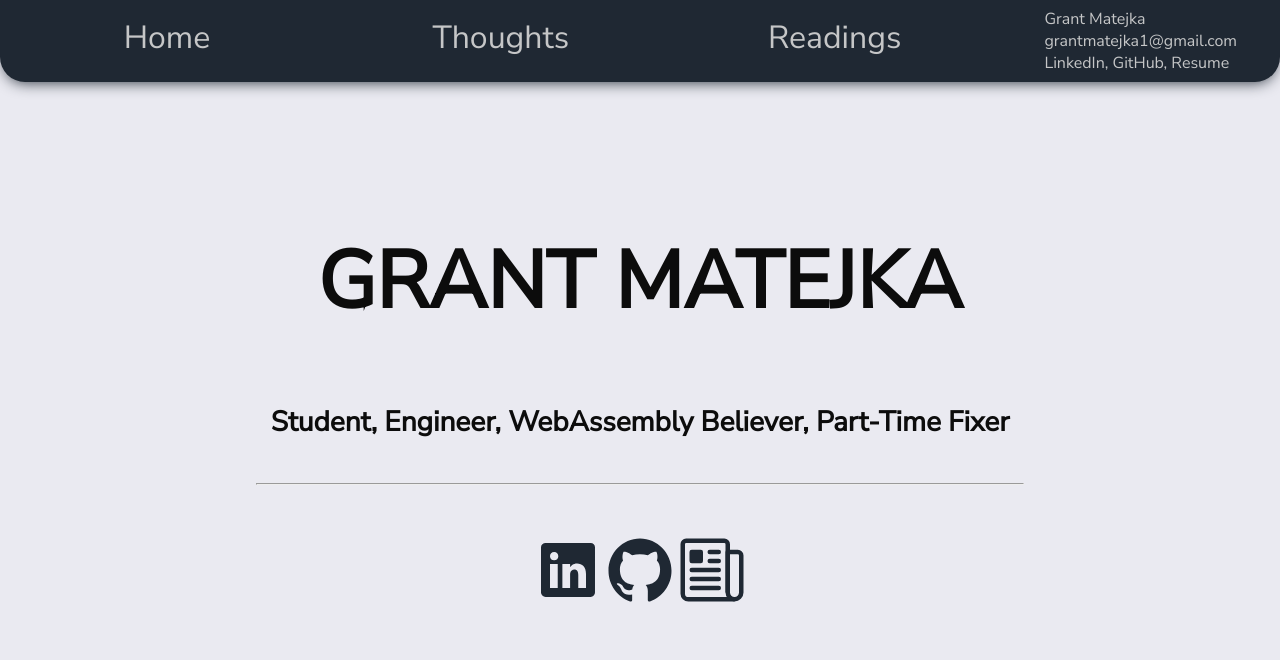
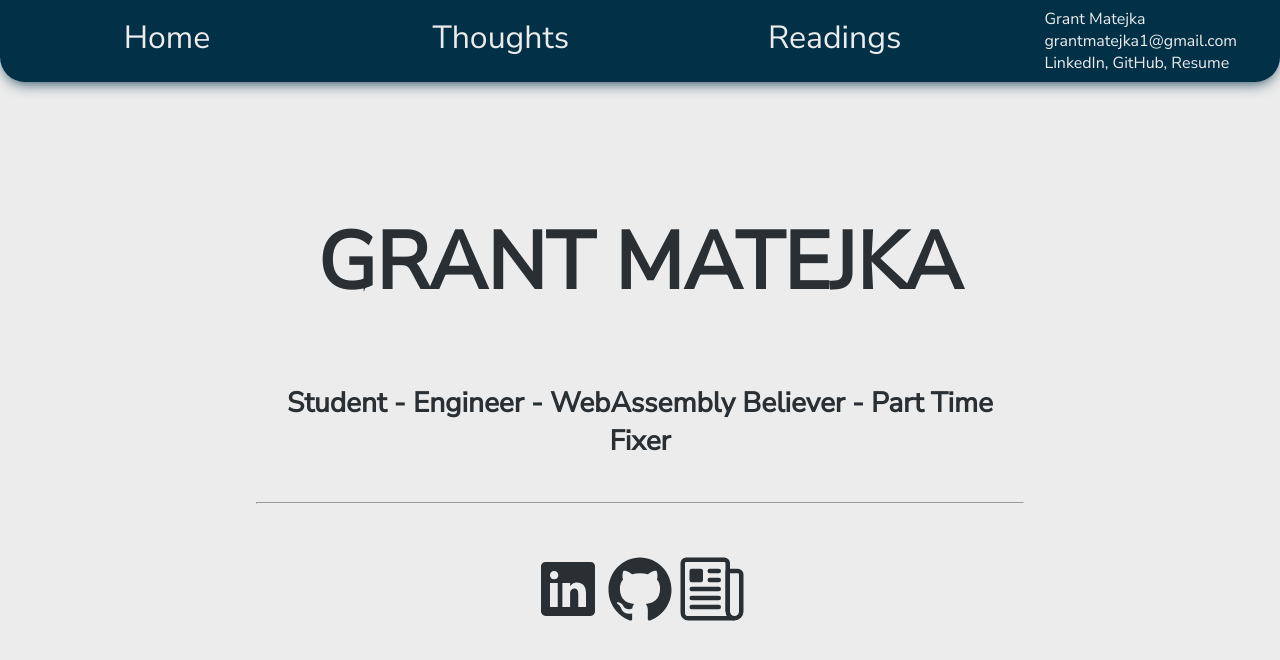
Before and after one commit to GrantMatejka/website, a Next.js app: page / in a window 1280 px wide. Shown: the top 660 px of the page. Built offline with nearby package versions, Linux system fonts and the light colour scheme.

Commit message:
Make some stylings better

```diff
--- a/pages/index.tsx
+++ b/pages/index.tsx
@@ -25,7 +25,7 @@ const Home: NextPage = () => {
             <div>
                <h1 className={styles.title}>Grant Matejka</h1>
                <h3 className={styles.text}>
-                  {'Student, Engineer, WebAssembly Believer, Part-Time Fixer'}
+                  {'Student - Engineer - WebAssembly Believer - Part Time Fixer'}
                </h3>
                <hr />
                <div className={styles.iconRow}>
--- a/styles/Header.module.css
+++ b/styles/Header.module.css
@@ -7,13 +7,13 @@
   justify-content: space-around;
 
   flex-wrap: wrap;
-  box-shadow: 0 5px 15px -5px #1F2833;
+  box-shadow: 0 5px 15px -5px var(--dark-bg);
   border-radius: 0 0 25px 25px;
 
   padding: 0.5em 0;
 
-  background-color: #1F2833;
-  color: #C5C6C7;
+  background-color: var(--dark-bg);
+  color: var(--text-on-dark);
 }
 
 .link {
@@ -22,15 +22,15 @@
   text-align: center;
   font-size: 2em;
 
-  color: #C5C6C7;
+  color: var(--text-on-dark);
 
   min-width: 200px;
   border-radius: 0.5em;
 }
 
 .link:hover {
-  box-shadow: 0px 0px 0px 2px #C5C6C7;
-  transition: box-shadow 0.4s ease-in;
+  box-shadow: 0px 0px 0px 2px  var(--text-on-dark);
+  transition: box-shadow 0.25s ease-in;
 }
 
 .contact {
@@ -38,11 +38,11 @@
   justify-content: center;
   align-content: center;
 
-  color: #C5C6C7;
+  color:  var(--text-on-dark);
 }
 
 .contact a {
-  color: #C5C6C7;
+  color:  var(--text-on-dark);
 }
 
 .mobileBtn {
@@ -53,7 +53,7 @@
   .mobileBtn {
     display: block;
     font-size: 2.5em;
-    color: #C5C6C7;
+    color:  var(--text-on-dark);
     background: none;
     border: none;
     padding: 0;
--- a/styles/Index.module.css
+++ b/styles/Index.module.css
@@ -32,11 +32,11 @@
   text-transform: capitalize;
   font-size: 1.5em;
   text-decoration: none;
-  color: #1F2833;
+  color: var(--text-on-light);
 }
 
 .link:visited {
-  color: #1F2833;
+  color: var(--text-on-light);
 }
 
 .link:hover {
@@ -45,11 +45,11 @@
 
 .linkSmall {
   text-decoration: none;
-  color: #1F2833;
+  color: var(--text-on-light);
 }
 
 .linkSmall:visited {
-  color: #1F2833;
+  color: var(--text-on-light);
 }
 
 .linkSmall:hover {
@@ -59,11 +59,11 @@
 .iconLink {
   font-size: 4.5em;
   text-decoration: none;
-  color: #1F2833;
+  color: var(--text-on-light);
 }
 
 .iconLink:visited {
-  color: #1F2833;
+  color: var(--text-on-light);
 }
 
 .iconLink:hover {
--- a/styles/globals.css
+++ b/styles/globals.css
@@ -1,13 +1,28 @@
+:root {
+  --light-bg: #ececec;
+  --dark-bg: #023047;
+  --text-on-dark: #ececec;
+  --text-on-light: #292f33;
+  --llb: #8ecae6;
+  --lb: #219ebc;
+  --y: #ffb703;
+  --o: #fb8500;
+}
+
 html,
 body {
-  background-color: #eaeaf1;
-  color: #0c0c0c;
+  background-color: var(--light-bg);
+  color: var(--text-on-light);
 
   padding: 0;
   padding-bottom: 0.5em;
   margin: 0;
 
   font-family: 'Nunito Sans', sans-serif;
+}
+
+.yellow {
+  color: var(--y);
 }
 
 a {
```
